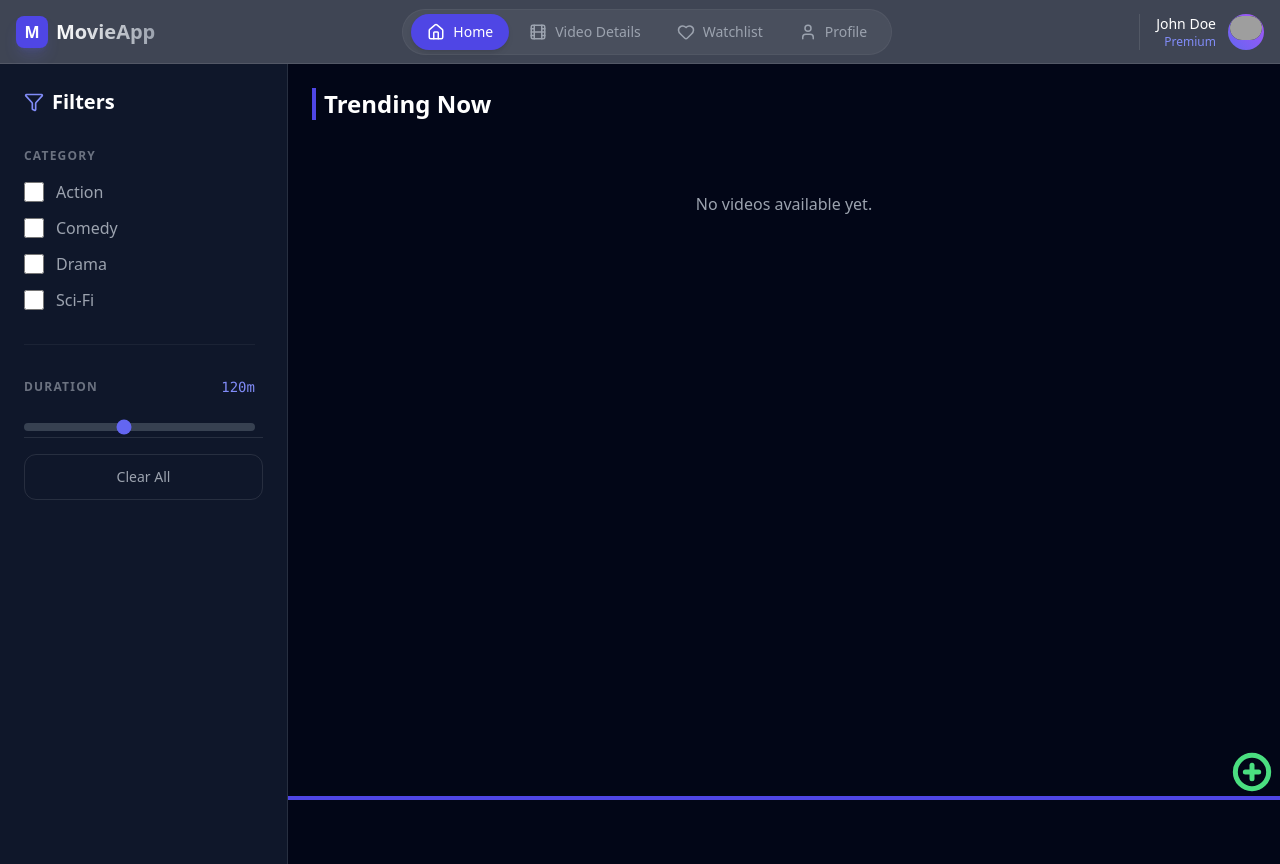
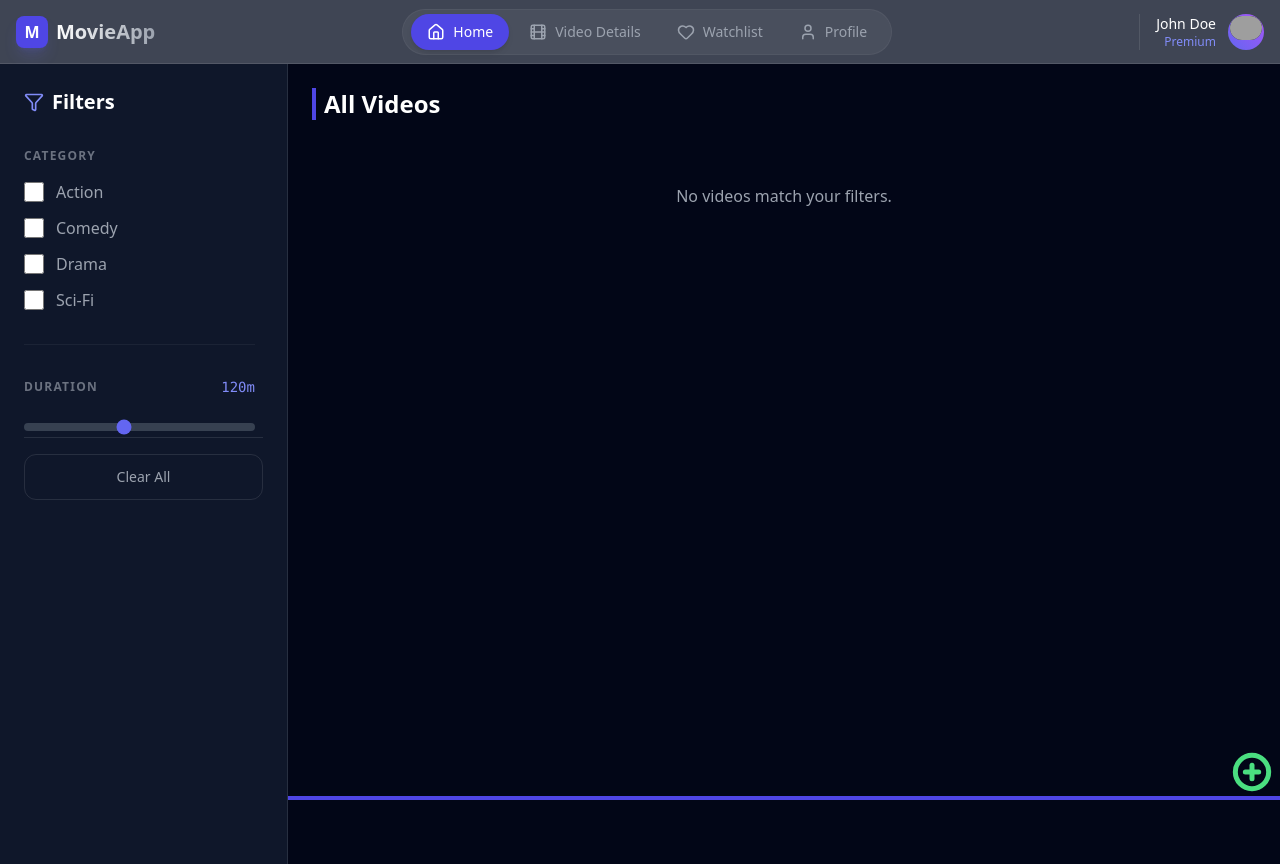
Before and after one commit to youssefElhoubi/steam-li, a React (Vite) app: page /home in a window 1280 px wide. Built offline with nearby package versions, Linux system fonts and the light colour scheme; grey boxes are pictures that could not be loaded.

Commit message:
feat: update VideoStore to use thumbnailUrl for video identification; enhance VideoGrid to filter videos based on selected categories

```diff
--- a/src/components/CategoryFilter.tsx
+++ b/src/components/CategoryFilter.tsx
@@ -4,7 +4,7 @@ import useFilterStore from '../store/useFilterStore';
 const AVAILABLE_CATEGORIES = ['Action', 'Comedy', 'Drama', 'Sci-Fi'];
 
 const CategoryFilter: React.FC = () => {
-    // Select only what we need to prevent unnecessary re-renders
+    // We only need the Filter Store here
     const selectedCategories = useFilterStore((state) => state.categories);
     const toggleCategory = useFilterStore((state) => state.toggleCategory);
 
--- a/src/components/VideoCard.tsx
+++ b/src/components/VideoCard.tsx
@@ -2,7 +2,6 @@ import React from 'react';
 import { Play, Star, Clock, Calendar } from 'lucide-react';
 
 export interface Video {
-    id: string;
     title: string;
     description: string;
     thumbnailUrl: string;
--- a/src/components/VideoGrid.tsx
+++ b/src/components/VideoGrid.tsx
@@ -1,29 +1,50 @@
-import React, { useEffect } from 'react';
-import VideoCard, { type Video } from './VideoCard';
+import React from 'react';
+import VideoCard from './VideoCard';
 import VideoStore from '../store/vedioStore';
+import useFilterStore from '../store/useFilterStore'; // Import filter store
 
 const VideoGrid: React.FC = () => {
-    const videos = VideoStore((state: any) => state.videos);
-    useEffect(() => {
-        return () => {
+    // 1. Get all videos
+    const videos = VideoStore((state) => state.videos);
 
+    // 2. Get active filters
+    const selectedCategories = useFilterStore((state) => state.categories);
+    const durationFilter = useFilterStore((state) => state.duration);
+
+    // 3. COMPUTE VISIBLE VIDEOS (This does not delete data, just hides it)
+    const filteredVideos = videos.filter((video) => {
+        // Filter by Category
+        if (selectedCategories.length > 0) {
+            if (!selectedCategories.includes(video.category)) {
+                return false; // Hide if category doesn't match
+            }
         }
-    }, [])
+
+        // Filter by Duration (assuming video.duration is a string like "120")
+        // You might need to parse your video.duration if it's a string like "2h 30m"
+        // For this example, let's assume you handle the conversion
+        // if (parseInt(video.duration) > durationFilter) return false;
+
+        return true; // Show video
+    });
 
     return (
         <div className="p-6">
             <h2 className="text-2xl font-bold text-white mb-6 pl-2 border-l-4 border-indigo-600">
-                Trending Now
+                {selectedCategories.length > 0 ? `Filtered Results (${filteredVideos.length})` : 'All Videos'}
             </h2>
-            {videos === null || videos.length === 0 ? (
-                <p className="text-gray-400 text-center py-12">No videos available yet.</p>
-            ) : (
-                <div className="grid grid-cols-1 sm:grid-cols-2 lg:grid-cols-3 xl:grid-cols-4 gap-6">
-                    {videos.map((video: Video) => (
-                        <VideoCard key={video.id} video={video} />
-                    ))}
-                </div>
-            )}
+
+            <div className="grid grid-cols-1 sm:grid-cols-2 lg:grid-cols-3 xl:grid-cols-4 gap-6">
+                {filteredVideos.map((video) => (
+                    <VideoCard key={video.thumbnailUrl} video={video} />
+                ))}
+
+                {filteredVideos.length === 0 && (
+                    <p className="text-gray-400 col-span-full text-center py-10">
+                        No videos match your filters.
+                    </p>
+                )}
+            </div>
         </div>
     );
 };
--- a/src/store/vedioStore.ts
+++ b/src/store/vedioStore.ts
@@ -1,16 +1,22 @@
 import { create } from "zustand";
 import type { VideoFormData } from "../types/videoTypes";
 
-const VideoStore = create((set) => ({
+type VideoStoreType = {
+    videos: VideoFormData[];
+    addVideo: (newVideo: VideoFormData) => void;
+    removeVideo: (videoId: string) => void;
+}
+
+const VideoStore = create<VideoStoreType>((set) => ({
     videos: JSON.parse(localStorage.getItem('Videos') || '[]'),
     addVideo: (newVideo: VideoFormData) => set((state: { videos: any[] }) => {
         const updatedVideos = [...state.videos, newVideo];
         localStorage.setItem('Videos', JSON.stringify(updatedVideos));
         return { videos: updatedVideos };
     }),
-    removeVideo: (videoId: string) => set((state: { videos: any[] }) => {
-        const updatedVideos = state.videos.filter(video => video.id !== videoId);
-        localStorage.setItem('Videos', JSON.stringify(updatedVideos));
+    removeVideo: (videoId: string) => set((state: { videos: VideoFormData[] }) => {
+        const updatedVideos = state.videos.filter(video => video.thumbnailUrl !== videoId);
+        VideoStore.setState({ videos: updatedVideos });
         return { videos: updatedVideos };
     })
 }));
```
